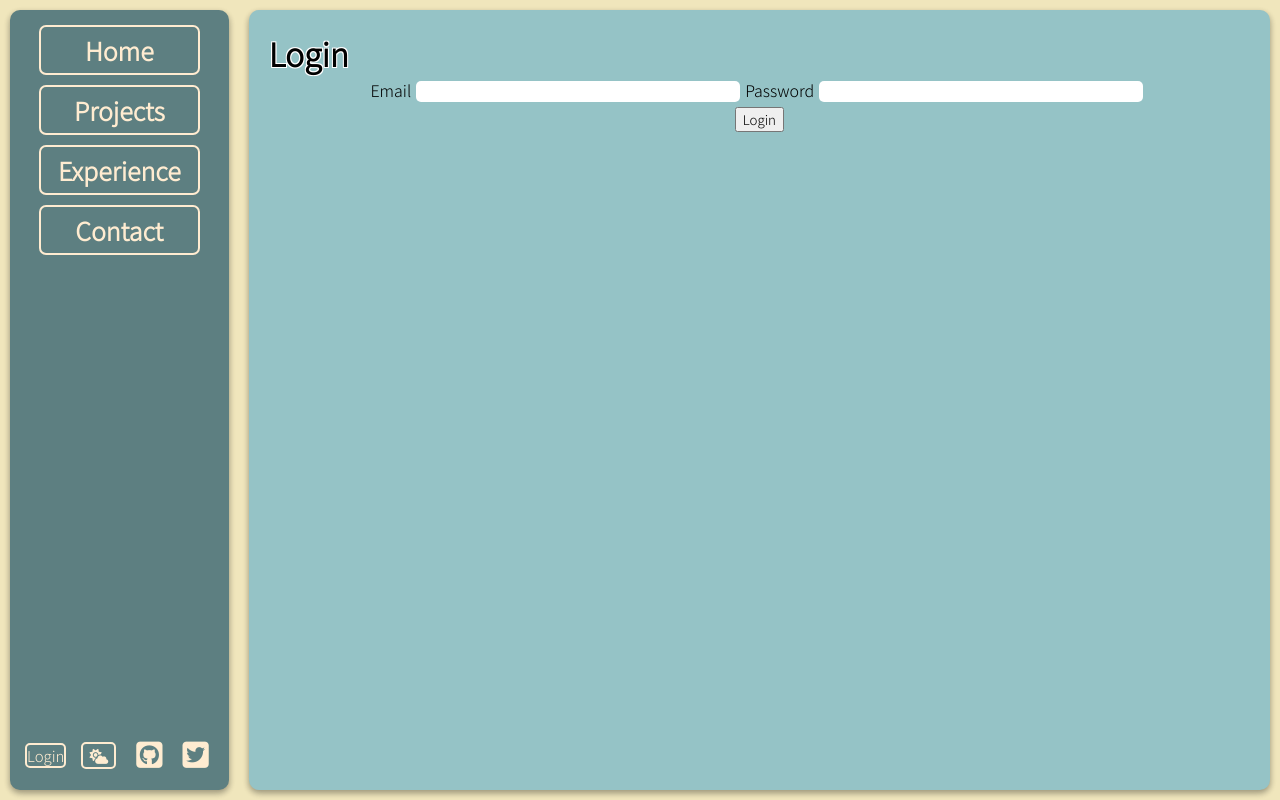
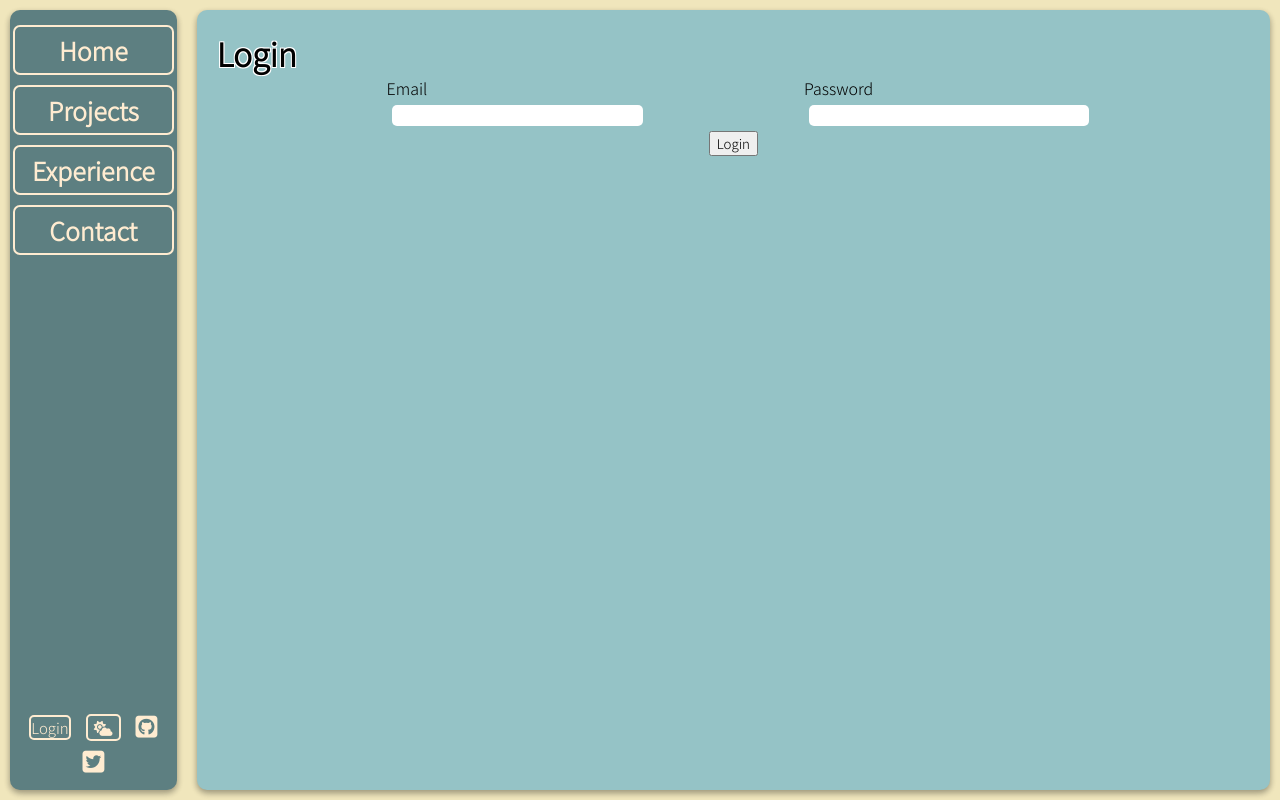
Before and after one commit to AhmedAlihashi/axmed.dev, a React (Create React App) app: page /login in a window 1280 px wide. Built offline with nearby package versions, Linux system fonts and the light colour scheme; no server answers.

Commit message:
style updates

```diff
--- a/src/App.scss
+++ b/src/App.scss
@@ -2,6 +2,7 @@
 @import "./core/styles/contact.scss";
 @import "./core/styles/experience.scss";
 @import "./core/styles/misc.scss";
+@import "./core/styles/dashboard.scss";
 
 $text-color-light: black;
 $text-color-dark: white;
@@ -47,6 +48,8 @@ h2 {
   border-radius: 5px;
   margin: 0px 10px 0px 5px;
   font-size: 15px;
+  text-decoration: none;
+
   &:hover {
     background-color: #f0e6bc;
     cursor: pointer;
--- a/src/components/Header.js
+++ b/src/components/Header.js
@@ -25,9 +25,14 @@ const Header = () => {
       </div>
       <div className="socialLinks">
         {loggedIn === true ? (
-          <button onClick={() => onLogout()} className="themeButton">
-            Logout
-          </button>
+          <>
+            <Link className="themeButton" to="/dashboard">
+              Dashboard
+            </Link>
+            <button onClick={() => onLogout()} className="themeButton">
+              Logout
+            </button>
+          </>
         ) : (
           <Link
             to="/login"
--- a/src/core/styles/contact.scss
+++ b/src/core/styles/contact.scss
@@ -21,24 +21,37 @@ $text-color-dark: white;
   justify-content: center;
 
   #name {
-    width: 25vw;
+    width: 100%;
     border-radius: 5px;
     border: none;
     margin: 5px;
   }
 
   #email {
-    width: 25vw;
+    width: 100%;
     border-radius: 5px;
     border: none;
     margin: 5px;
   }
 
   #message {
-    width: 40vw;
+    width: 100%;
     border-radius: 5px;
     border: none;
     margin: 5px;
+  }
+
+  .contactInput {
+    width: 100%;
+
+    display: flex;
+    flex-direction: row;
+    align-items: center;
+
+    justify-content: space-evenly;
+    @media (max-width: 790px) {
+      flex-direction: column;
+    }
   }
 }
 
--- /dev/null
+++ b/src/core/styles/dashboard.scss
@@ -0,0 +1,31 @@
+.dashboardCont {
+  display: flex;
+  flex-direction: row;
+  flex-wrap: wrap;
+  align-items: center;
+  justify-content: space-evenly;
+}
+
+.dashboardItem {
+  background-color: #5d7f81;
+  padding: 15px;
+  border-radius: 10px;
+  color: white;
+  transition: transform 1s;
+  box-shadow: 7px 5px 10px -4px rgba(0, 0, 0, 0.75);
+  max-height: 500px;
+  height: 300px;
+  width: 40%;
+  margin: 5px;
+  overflow-y: scroll;
+
+  &:hover {
+    transform: scale3d(0.95, 0.95, 1);
+  }
+}
+
+body.dark-mode {
+  .dashboardItem {
+    background-color: #40424f;
+  }
+}
--- a/src/core/styles/misc.scss
+++ b/src/core/styles/misc.scss
@@ -82,6 +82,8 @@ header {
     display: flex;
     align-items: center;
     justify-content: center;
+    flex-wrap: wrap;
+    margin-top: 5px;
   }
 
   .portfolioLinks {
@@ -94,8 +96,9 @@ header {
 
   #Icon {
     color: $button-color-light;
-    margin: 10px;
-    font-size: 30px;
+    margin: 5px;
+    font-size: 25px;
+
     &:hover {
       transition: 0.3s;
 
@@ -111,17 +114,12 @@ header {
     height: auto;
     justify-content: space-between;
     padding: 0.8px;
-    margin: 5px;
     #Links {
       font-size: 12px;
     }
 
     .portfolioLinks {
       flex-direction: row;
-    }
-
-    #Icon {
-      font-size: 25px;
     }
   }
 
--- a/src/pages/Login.js
+++ b/src/pages/Login.js
@@ -68,7 +68,7 @@ const Login = () => {
     <div>
       <h1>Login</h1>
       <form action="submit" className="contactForm">
-        <div>
+        <div className="contactInput">
           <label>
             Email
             <input
```
